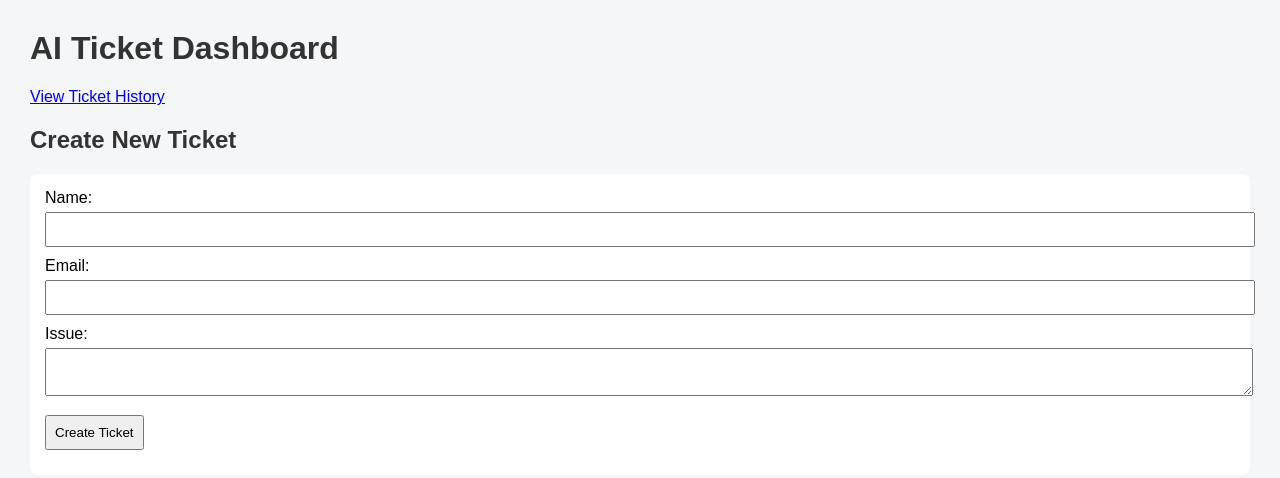
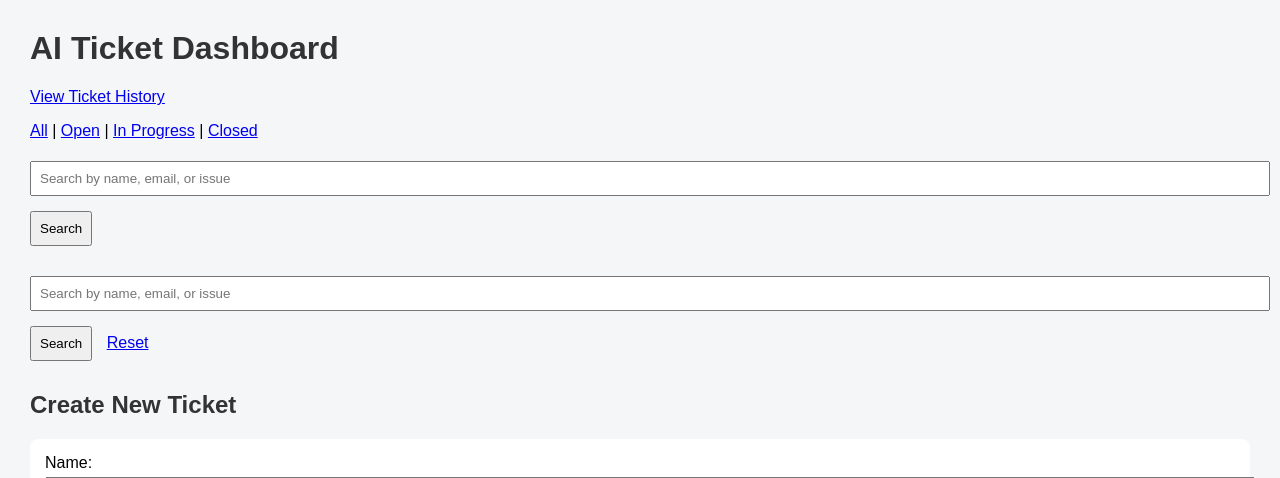
Before and after one commit to kiranteja0403/ai-ticket-system, a FastAPI app: page /dashboard in a window 1280 px wide. Shown: the top 478 px of the page. Run offline with FastAPI, Linux system fonts and the light colour scheme; data that the repository does not hold is empty; parts of the project's set-up code (start-up, migrations or seed data) failed here and were passed over.

Commit message:
Add dashboard search and status filter features

```diff
--- a/app/main.py
+++ b/app/main.py
@@ -156,3 +156,24 @@ def history_page(request: Request, db: Session = Depends(get_db)):
         name="history.html",
         context={"tickets": tickets}
     )
+@app.get("/dashboard/status/{status}", response_class=HTMLResponse)
+def dashboard_by_status(status: str, request: Request, db: Session = Depends(get_db)):
+    tickets = db.query(models.Ticket).filter(models.Ticket.status == status).all()
+    return templates.TemplateResponse(
+        request=request,
+        name="dashboard.html",
+        context={"tickets": tickets}
+    )
+@app.get("/dashboard/search", response_class=HTMLResponse)
+def search_tickets(query: str, request: Request, db: Session = Depends(get_db)):
+    tickets = db.query(models.Ticket).filter(
+        (models.Ticket.name.ilike(f"%{query}%")) |
+        (models.Ticket.email.ilike(f"%{query}%")) |
+        (models.Ticket.issue.ilike(f"%{query}%"))
+    ).all()
+
+    return templates.TemplateResponse(
+        request=request,
+        name="dashboard.html",
+        context={"tickets": tickets}
+    )
--- a/app/templates/dashboard.html
+++ b/app/templates/dashboard.html
@@ -68,9 +68,26 @@
         }
     </style>
 </head>
+
 <body>
     <h1>AI Ticket Dashboard</h1>
     <p><a href="/history">View Ticket History</a></p>
+    <p>
+        <a href="/dashboard">All</a> |
+        <a href="/dashboard/status/Open">Open</a> |
+        <a href="/dashboard/status/In Progress">In Progress</a> |
+        <a href="/dashboard/status/Closed">Closed</a>
+    </p>
+    <form action="/dashboard/search" method="get" style="margin: 15px 0;">
+        <input type="text" name="query" placeholder="Search by name, email, or issue" required>
+        <button type="submit">Search</button>
+    </form>
+    <form action="/dashboard/search" method="get" style="margin: 15px 0;">
+        <input type="text" name="query" placeholder="Search by name, email, or issue" required>
+        <button type="submit">Search</button>
+        <a href="/dashboard" style="margin-left: 10px;">Reset</a>
+    </form>
+
 
 
     <h2>Create New Ticket</h2>
--- a/app/templates/history.html
+++ b/app/templates/history.html
@@ -43,7 +43,9 @@
 </head>
 <body>
     <h1>Ticket History</h1>
-    <a href="/dashboard">Back to Dashboard</a>
+    <p><a href="/dashboard">Back to Dashboard</a></p>
+
+
 
     <table>
         <thead>
```
